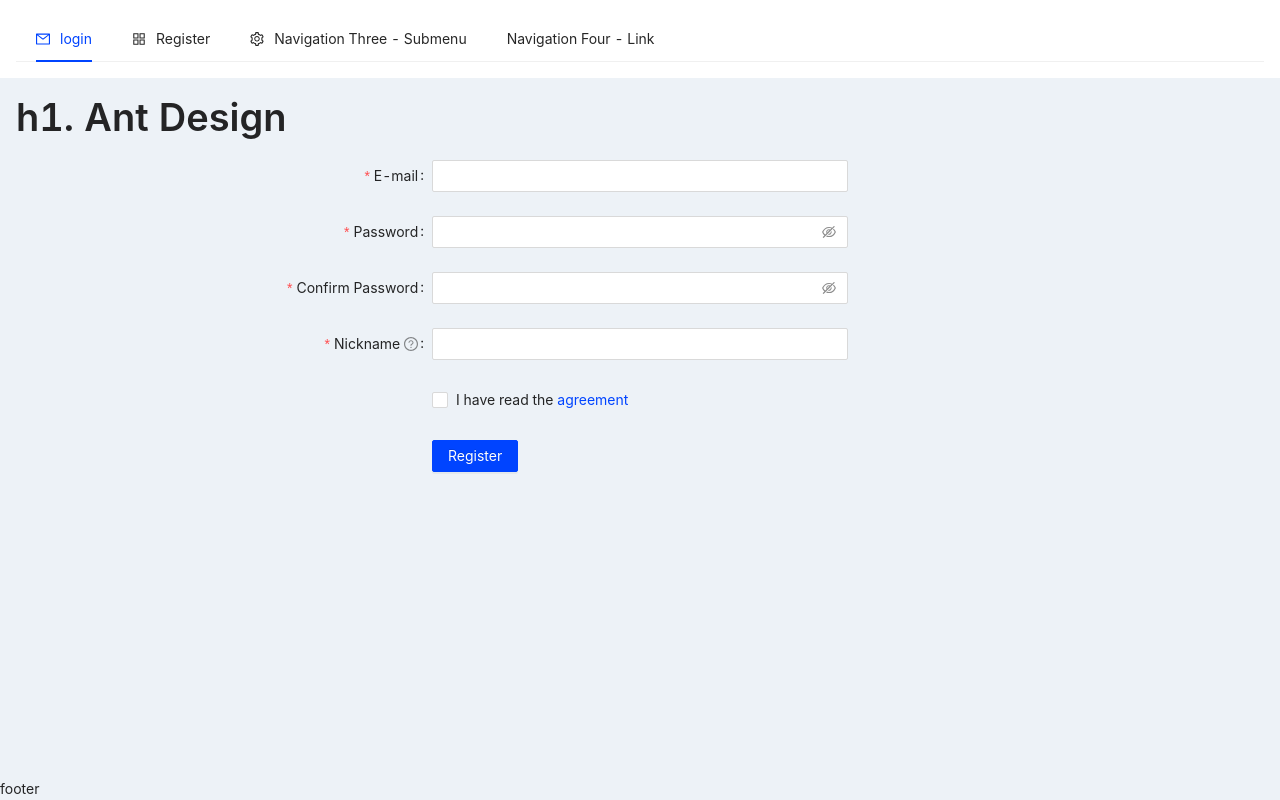
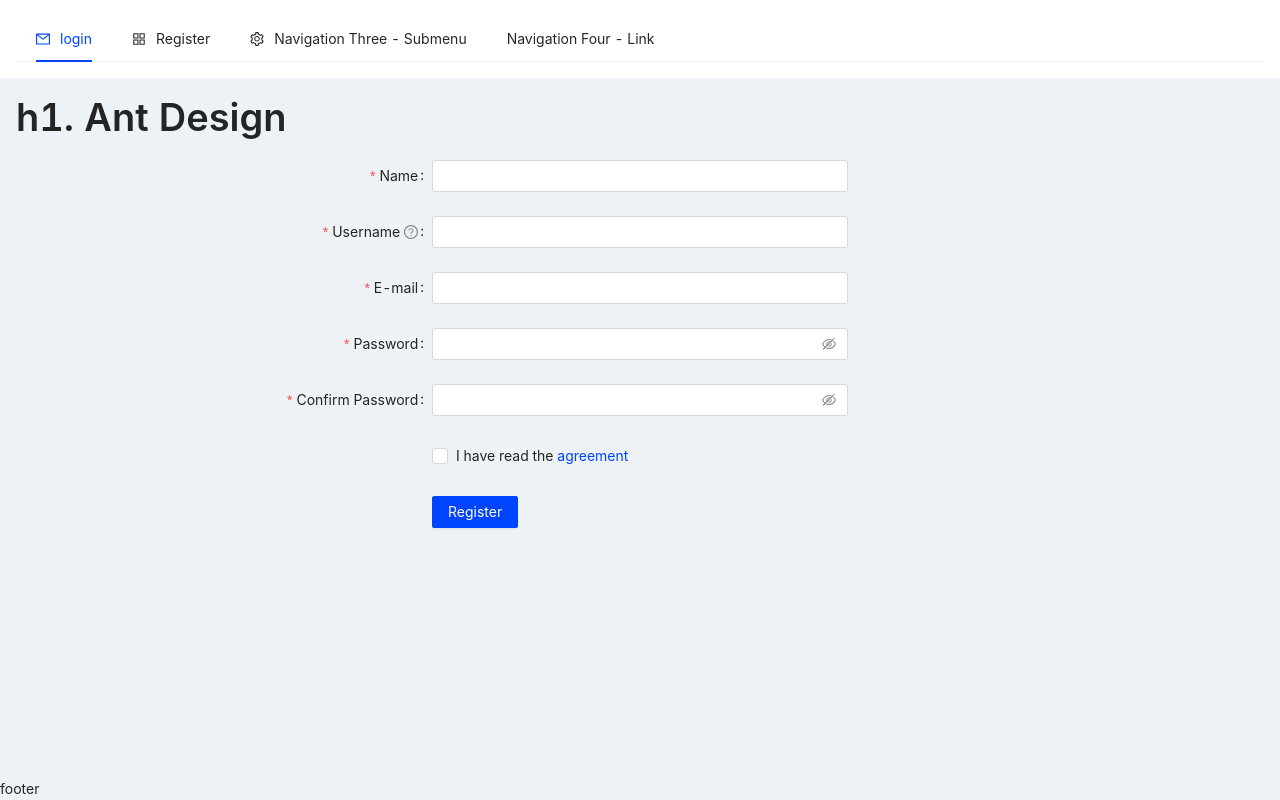
Before and after one commit to DaniCastel/louteu, a Next.js app: page /register in a window 1280 px wide. Built offline with nearby package versions, Linux system fonts and the light colour scheme.

Commit message:
register request

```diff
--- a/pages/register.tsx
+++ b/pages/register.tsx
@@ -1,4 +1,13 @@
 import { Form, Input, Checkbox, Button, Typography } from "antd";
+import { openNotification } from "utils/toast";
+import {
+  RadiusUpleftOutlined,
+  RadiusUprightOutlined,
+  RadiusBottomleftOutlined,
+  RadiusBottomrightOutlined,
+} from "@ant-design/icons";
+
+import axios from "axios";
 
 const { Title } = Typography;
 
@@ -34,10 +43,11 @@
 };
 
 type IUser = {
+  name: string;
   agreement: boolean;
   confirm: string;
   email: string;
-  nickname: string;
+  username: string;
   password: string;
 };
 
@@ -46,6 +56,21 @@
 
   const onFinish = (values: IUser) => {
     console.log("Received values of form: ", values);
+
+    axios
+      .post("http://localhost:8000/api/v1/register", {
+        name: values.name,
+        username: values.username,
+        email: values.email,
+        password: values.password,
+      })
+      .then((response) => {
+        openNotification("info");
+        console.log(response);
+      })
+      .catch((error) => {
+        openNotification("warning", error.response.data.error);
+      });
   };
 
   return (
@@ -56,12 +81,35 @@
         form={form}
         name="register"
         onFinish={onFinish}
-        initialValues={{
-          residence: ["zhejiang", "hangzhou", "xihu"],
-          prefix: "86",
-        }}
         scrollToFirstError
       >
+        <Form.Item
+          name="name"
+          label="Name"
+          rules={[
+            {
+              required: true,
+              message: "Please input your name!",
+              whitespace: true,
+            },
+          ]}
+        >
+          <Input />
+        </Form.Item>
+        <Form.Item
+          name="username"
+          label="Username"
+          tooltip="What do you want others to call you?"
+          rules={[
+            {
+              required: true,
+              message: "Please input your username!",
+              whitespace: true,
+            },
+          ]}
+        >
+          <Input />
+        </Form.Item>
         <Form.Item
           name="email"
           label="E-mail"
@@ -120,21 +168,6 @@
         </Form.Item>
 
         <Form.Item
-          name="nickname"
-          label="Nickname"
-          tooltip="What do you want others to call you?"
-          rules={[
-            {
-              required: true,
-              message: "Please input your nickname!",
-              whitespace: true,
-            },
-          ]}
-        >
-          <Input />
-        </Form.Item>
-
-        <Form.Item
           name="agreement"
           valuePropName="checked"
           rules={[
--- /dev/null
+++ b/utils/toast.js
@@ -0,0 +1,22 @@
+import { notification } from "antd";
+
+function makeid(length) {
+  var result = "";
+  var characters =
+    "ABCDEFGHIJKLMNOPQRSTUVWXYZabcdefghijklmnopqrstuvwxyz0123456789";
+  var charactersLength = characters.length;
+  for (var i = 0; i < length; i++) {
+    result += characters.charAt(Math.floor(Math.random() * charactersLength));
+  }
+  return result;
+}
+
+function openNotification(type, description) {
+  notification[type]({
+    message: type,
+    description,
+    placement: "topRight",
+  });
+}
+
+export { makeid, openNotification };
```
Also changed, not shown: package.json (+8 -0 lines), 1 other file (tests, documents, lock files or other folders).
